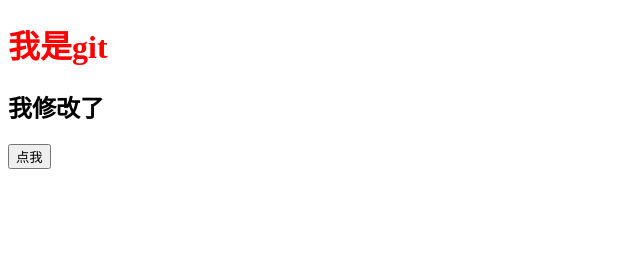
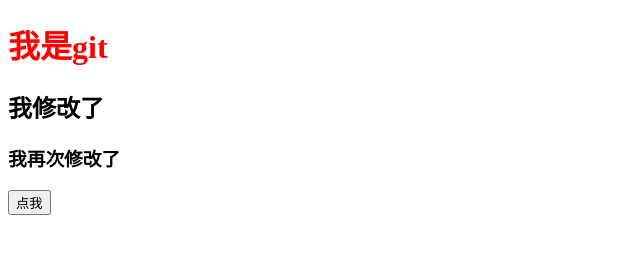
Before and after one commit to loveCHN/wqy_first, a plain HTML site: page index.html in a window 1280 px wide. Shown: the whole page, without its empty margins (0-640 px from the left). Drawn offline with Linux system fonts and the light colour scheme.

Commit message:
这是第一次上传git

```diff
--- a/index.html
+++ b/index.html
@@ -12,6 +12,7 @@
         我是git
     </h1>
     <h2>我修改了</h2>
+    <h3>我再次修改了</h3>
     <button class="btn">点我</button>
     <script src="./index.js"></script>
 </body>
```
